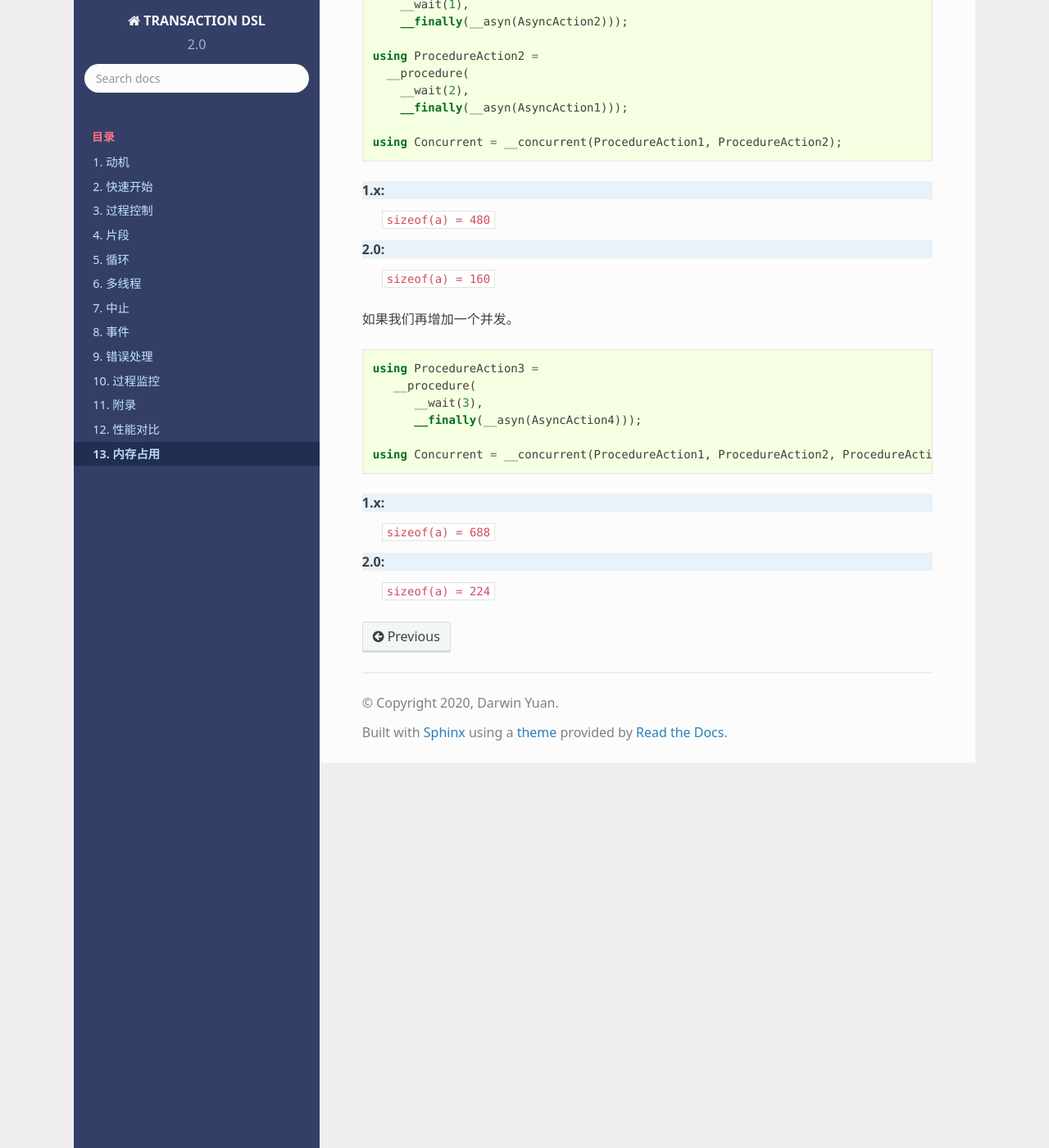
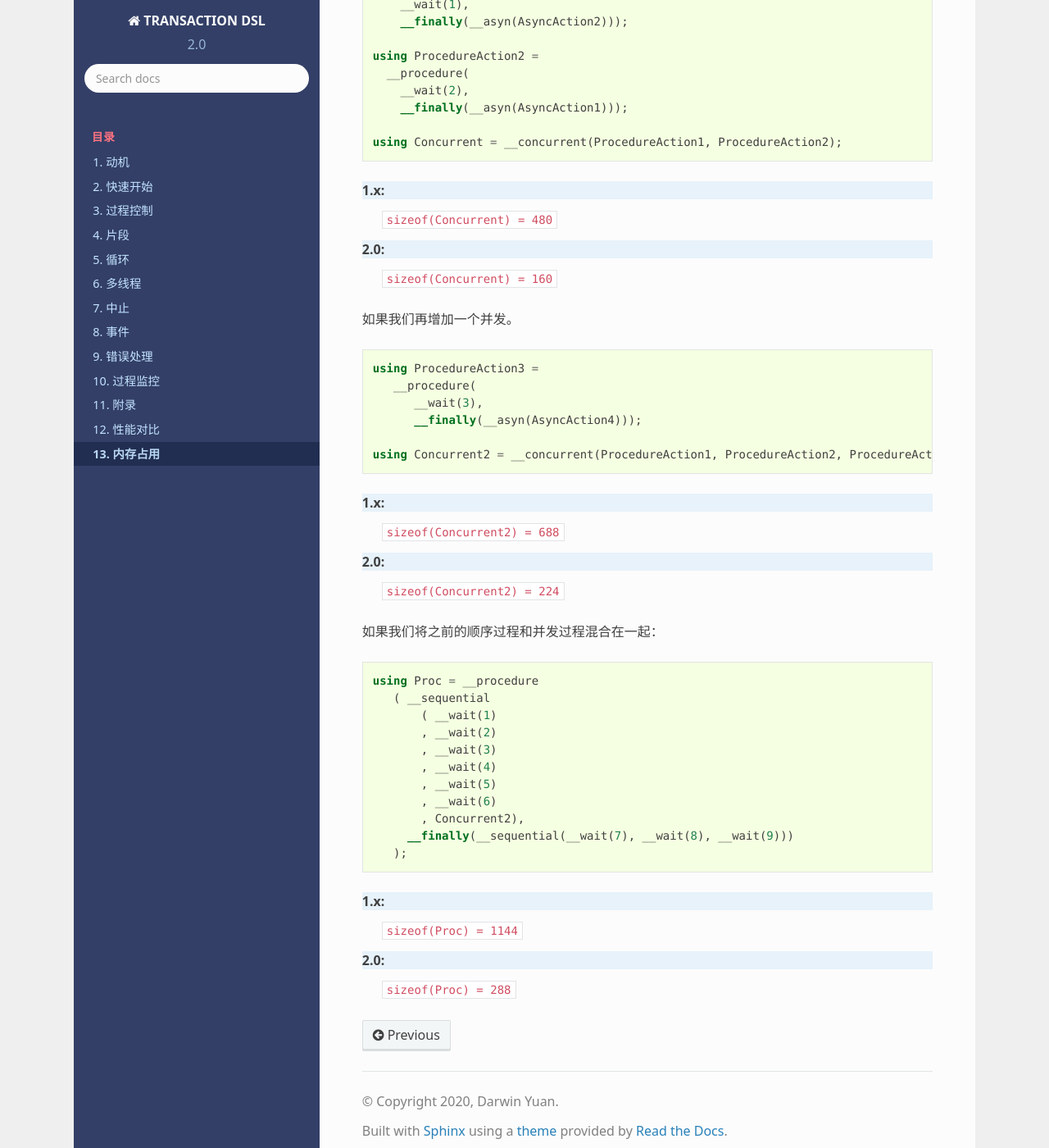
Before and after one commit to godsme/trans-dsl-2, a Sphinx documentation site: the page built from doc/source/memory.rst, in a window 1280 px wide and 1400 px high, scrolled down 1368 px. Shown: the whole window at 82% size. Built offline with Sphinx 7.4.7 and the Read the Docs theme 2.0.0, drawn with Linux system fonts in a browser that asks for light colours; formulas are drawn with MathJax 3.

```diff
--- a/doc/source/memory.rst
+++ b/doc/source/memory.rst
@@ -71,10 +71,10 @@
    using Concurrent = __concurrent(ProcedureAction1, ProcedureAction2);
 
 1.x:
-  ``sizeof(a) = 480``
+  ``sizeof(Concurrent) = 480``
 
 2.0:
-  ``sizeof(a) = 160``
+  ``sizeof(Concurrent) = 160``
 
 
 如果我们再增加一个并发。
@@ -86,10 +86,33 @@
          __wait(3),
          __finally(__asyn(AsyncAction4)));
 
-   using Concurrent = __concurrent(ProcedureAction1, ProcedureAction2, ProcedureAction3);
+   using Concurrent2 = __concurrent(ProcedureAction1, ProcedureAction2, ProcedureAction3);
 
 1.x:
-  ``sizeof(a) = 688``
+  ``sizeof(Concurrent2) = 688``
 
 2.0:
-  ``sizeof(a) = 224``
+  ``sizeof(Concurrent2) = 224``
+
+
+如果我们将之前的顺序过程和并发过程混合在一起：
+
+.. code-block:: c++
+
+   using Proc = __procedure
+      ( __sequential
+          ( __wait(1)
+          , __wait(2)
+          , __wait(3)
+          , __wait(4)
+          , __wait(5)
+          , __wait(6)
+          , Concurrent2),
+        __finally(__sequential(__wait(7), __wait(8), __wait(9)))
+      );
+
+1.x:
+  ``sizeof(Proc) = 1144``
+
+2.0:
+  ``sizeof(Proc) = 288``
```
Also changed, not shown: doc/source/performance.rst (+22 -0 lines), 1 other file.
